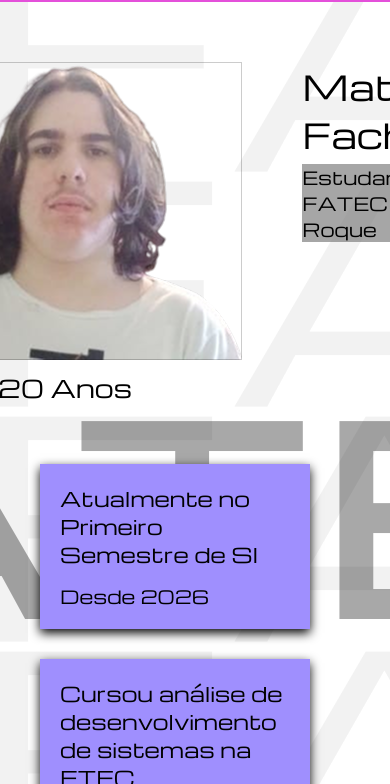
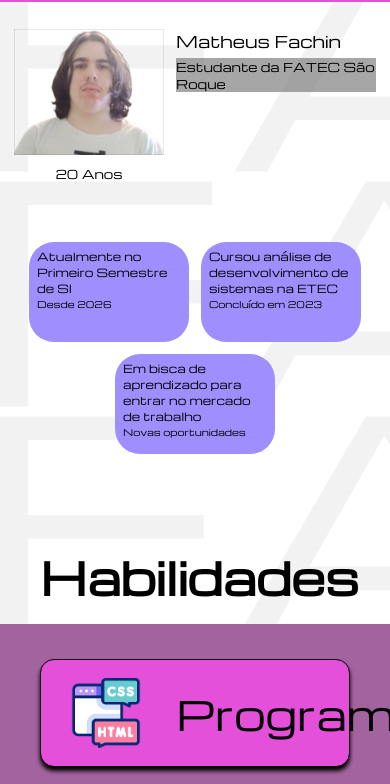
Before and after one commit to MatheusFachin-616/portfoliop2, a plain HTML site: page index.html in a window 390 px wide. Shown: the part 58-842 px from the top of the page. Drawn offline with nearby package versions, Linux system fonts and the light colour scheme; files whose address does not match are found by name.

Commit message:
Responsividade Mobile seção principal

```diff
--- a/css/base.css
+++ b/css/base.css
@@ -117,6 +117,7 @@ footer{
     }
     header{
         height: 60px;
+        margin-bottom: 12px;
     }
     header img{
         height: 50px;
--- a/css/style.css
+++ b/css/style.css
@@ -249,10 +249,54 @@ h2{
     .body{
         overflow-x: hidden;
     }
+    .main-principal{
+        padding: 15px 20px;
+    }
+    .fatec-fundo{
+        display: none;
+    }
     .main-perfil{
         flex-direction: row;
         align-items: flex-start;
         text-align: left;
+        gap: 12px;
     }
-
+    .foto-div img{
+        width: 150px;
+        height: 126px;
+    }
+    .idade{
+        font-size: 12px;
+    }
+    .informacao-perfil h1{
+        font-size: 16px;
+        width: 200px;
+    }
+    .desc-perfil{
+        font-size: 12px;
+    }
+    .div-cards{
+        flex-wrap: wrap;
+        gap: 12px;
+        flex-direction: row;
+        justify-content: center;
+    }
+    .card{
+        width: 160px;
+        height: 100px;
+        border-radius: 25px;
+        box-shadow: 0 0 0 0;
+        padding: 6px;
+        padding-left: 8px;
+    }
+    .card:hover{
+        box-shadow: 0 0 0 0;
+    }
+    .nome-card{
+        font-size: 11px;
+        margin-bottom: 2px;
+    }
+    .desc-card{
+        font-size: 9px;
+    }
 }
```
